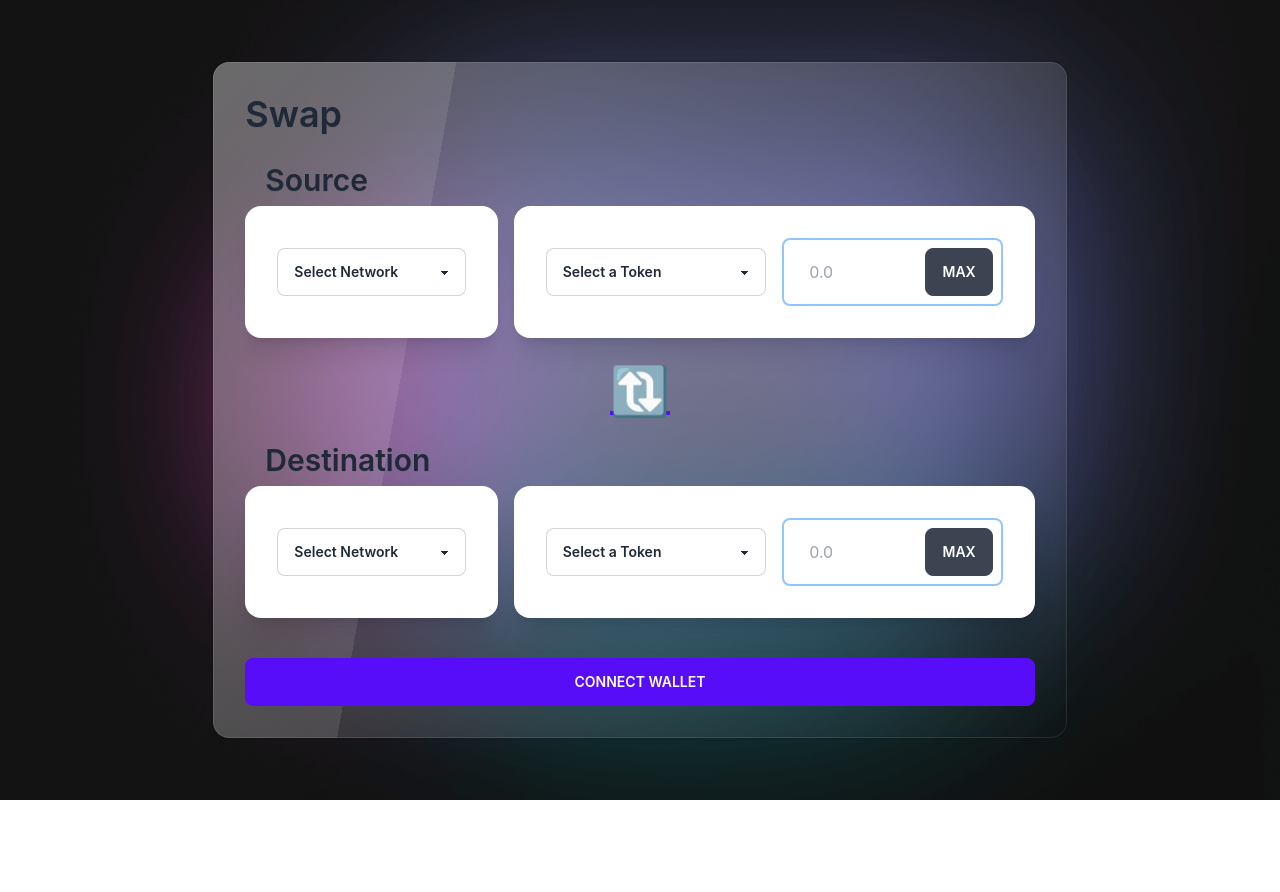
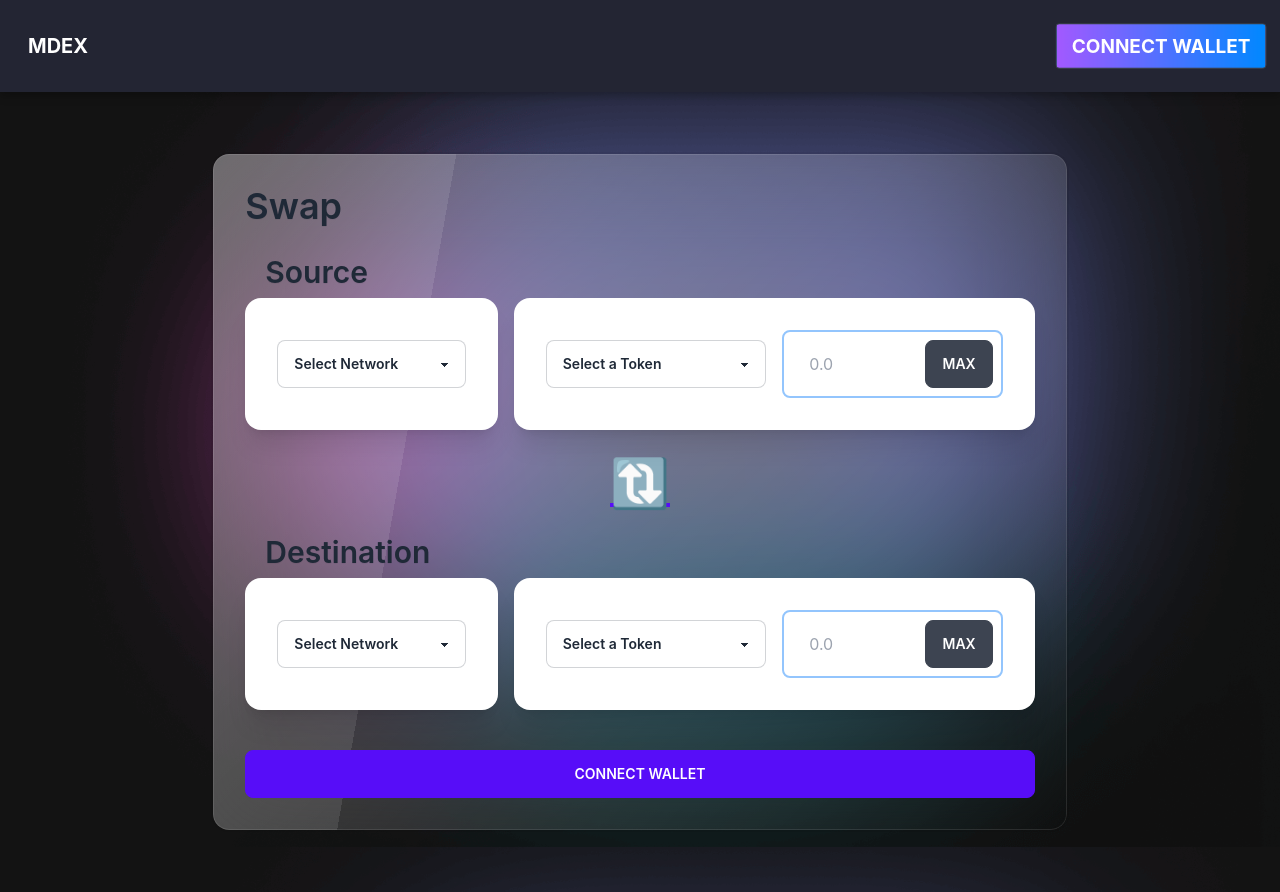
Before and after one commit to underledgerteam/mdex, a React (Create React App) app: page / in a window 1280 px wide. Before the commit the page ends 800 px from the top, so only its background shows below. Built offline with nearby package versions, Linux system fonts and the light colour scheme.

Commit message:
:hammer: :construction: #9 Add Navbar

```diff
--- a/src/App.tsx
+++ b/src/App.tsx
@@ -1,11 +1,15 @@
 import React, { Fragment, useContext, useEffect } from 'react';
+import Navbar from "src/components/Navbar";
 
 import SwapPage from "src/pages/SwapPage";
 function App() {
   return (
-    <div className="min-h-screen min-w-screen flex justify-center items-center">
-      <SwapPage />
-    </div>
+    <Fragment>
+      <Navbar />
+      <div className="min-h-screen min-w-screen flex justify-center items-center">
+        <SwapPage />
+      </div>
+    </Fragment>
   );
 };
 
--- /dev/null
+++ b/src/components/Navbar.jsx
@@ -0,0 +1,27 @@
+import React, { Fragment, useContext } from "react";
+import { Web3Context } from "src/contexts/web3.context";
+import { shortenAddress } from "src/utils/shortenAddress.util";
+
+const Navbar = () => {
+  const { walletAddress, isConnected, handleConnectWallet } = useContext(Web3Context);
+
+  return (<>
+    <div className="flex flex-col">
+      <div className="navbar bg-custom-navbar drop-shadow-navbar">
+        <div className="navbar-start flex w-full lg:mx-auto justify-between items-center font-bold px-5 py-6">
+          <button className="text-xl flex text-center text-2xl text-white uppercase cursor-pointer">mdex</button>
+        </div>
+        <div className="hidden lg:flex navbar-end">
+          {!isConnected ? (
+            <button className="btn btn-connect" onClick={() => handleConnectWallet}>Connect Wallet</button>
+          ) : (
+            <button className="inline-block text-2xl px-4 py-2 leading-none border rounded-full text-white mt-4 lg:mt-0 cursor-pointer">{shortenAddress(walletAddress)}</button>
+          )}
+
+        </div>
+      </div>
+    </div>
+  </>);
+};
+
+export default Navbar;
--- a/src/index.css
+++ b/src/index.css
@@ -16,3 +16,11 @@ code {
 @tailwind base;
 @tailwind components;
 @tailwind utilities;
+
+.btn-connect {
+  @apply font-bold text-xl text-white bg-gradient-to-r from-custom-purple1 to-custom-blue1 rounded;
+}
+
+.btn-connect:hover {
+  @apply from-custom-purple1/80 to-custom-blue1/80;
+}
--- a/tailwind.config.js
+++ b/tailwind.config.js
@@ -4,7 +4,46 @@ module.exports = {
     "./src/**/*.{js,jsx,ts,tsx}",
   ],
   theme: {
-    extend: {},
+    extend: {
+      fontFamily: {
+        display: ["Open Sans", "sans-serif"],
+        body: ["Open Sans", "sans-serif"],
+      },
+      keyframes: {
+        'fade-in-down': {
+          '0%': {
+            opacity: '0',
+            transform: 'translateY(-10px)'
+          },
+          '100%': {
+            opacity: '1',
+            transform: 'translateY(0)'
+          },
+        }
+      },
+      animation: {
+        'fade-in-down': 'fade-in-down 0.5s ease-out'
+      },
+      visibility: ["group-hover"],
+      colors: {
+        custom: {
+          navbar: "#232533",
+          cardBg: "#101118",
+          black: "#0E0F15",
+          blue1: "#0088FF",
+          blue2: "#0F9AFF",
+          yellow1: "#FDD231",
+          yellow2: "#F9C200",
+          gray1: "#C5CAF6",
+          gray2: "#C4C8ED",
+          purple1: "#A259FF",
+          purple2: "#8E00FD"
+        },
+      },
+      dropShadow: {
+        'navbar': '0 4px 4px rgba(0, 0, 0, 0.25)',
+      }
+    },
   },
   plugins: [
     require("daisyui")
```
